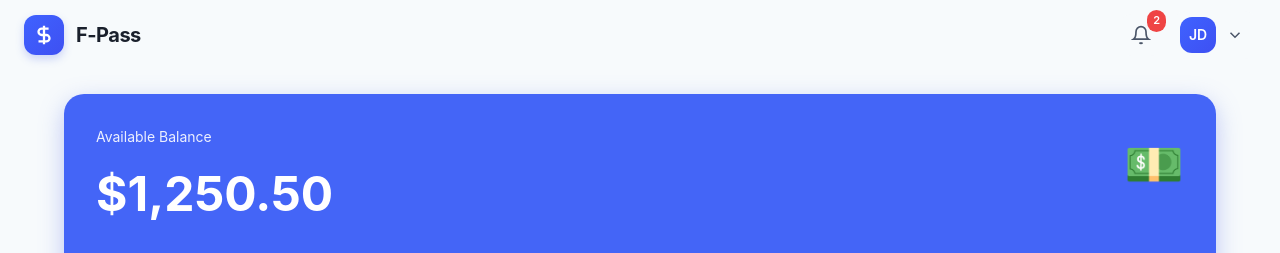
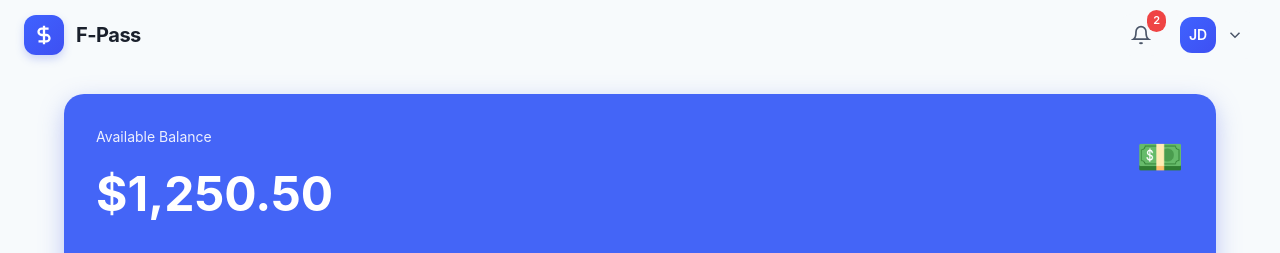
Before and after one commit to KagsM/money-transfer, a React (Vite) app: page /user/dashboard in a window 1280 px wide. Shown: the top 253 px of the page. Built offline with nearby package versions, Linux system fonts and the light colour scheme.

Commit message:
new change

```diff
--- a/src/App.css
+++ b/src/App.css
@@ -3843,7 +3843,7 @@ button {
 }
 
 .wallet-icon {
-  font-size: 48px;
+  font-size: 38px;
 }
 
 .action-buttons {
```
